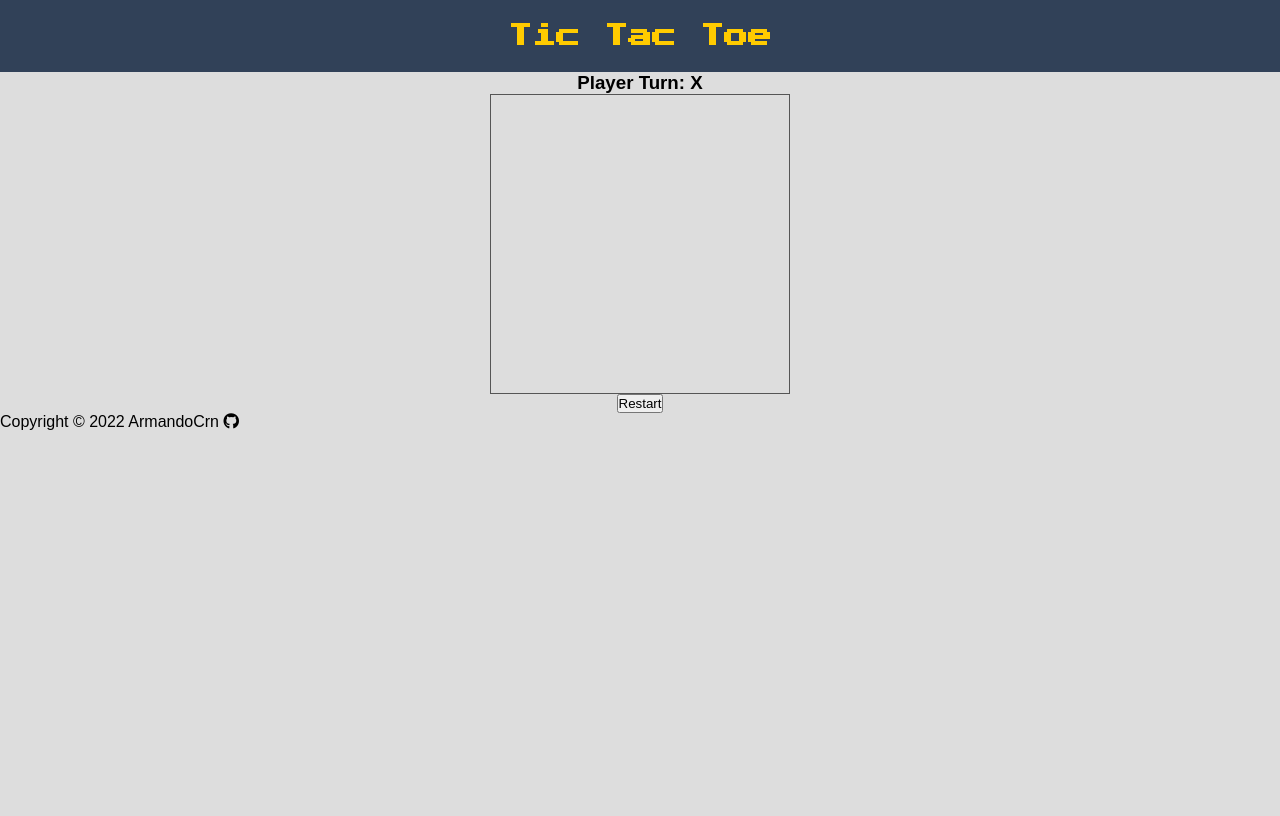
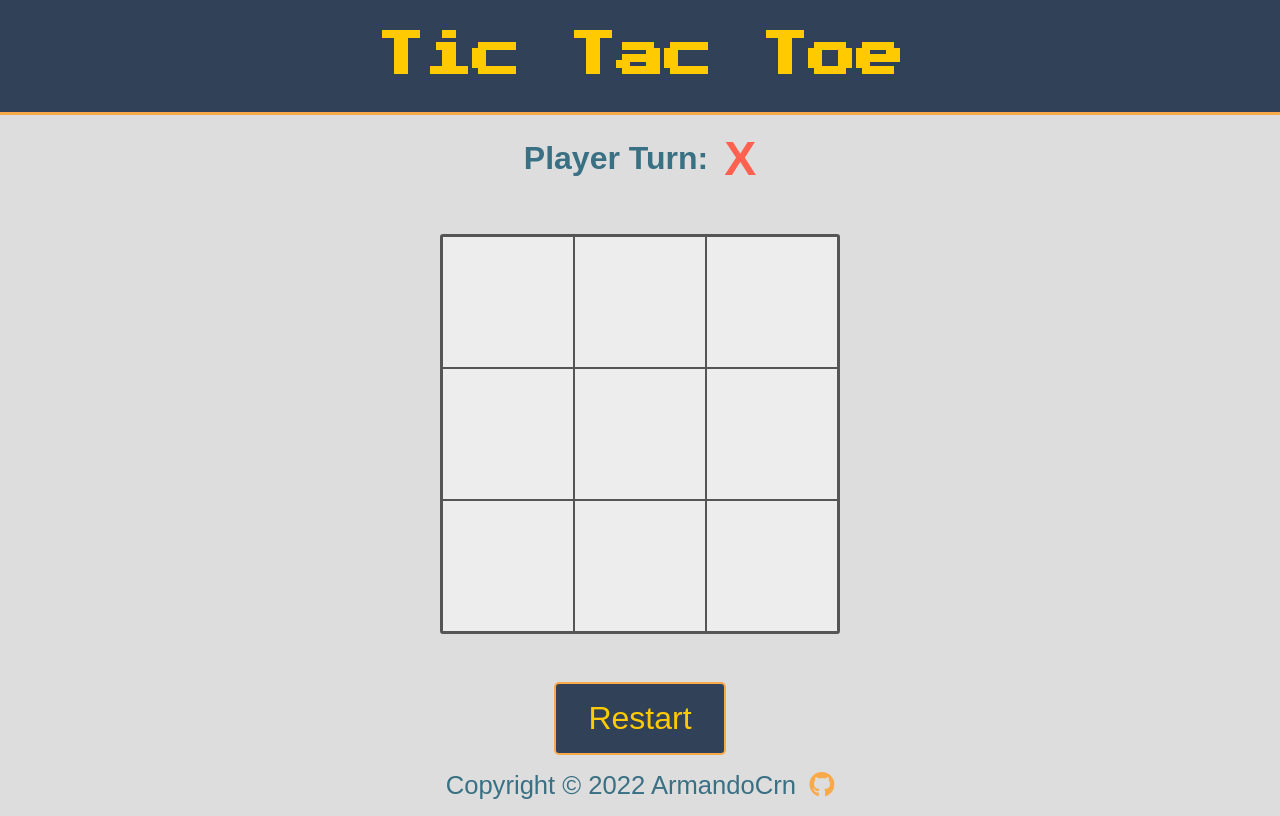
Before and after one commit to ArmandoCrn/tic-tac-toe, a plain HTML site: page index.html in a window 1280 px wide. Drawn offline with Linux system fonts and the light colour scheme; a web font is replaced by a local one.

Commit message:
HTML, CSS done

```diff
--- a/index.html
+++ b/index.html
@@ -7,7 +7,7 @@
     <title>Tic-Tac-Toe</title>
 
     <!-- Icon -->
-    <!-- FIXME: <link rel="icon" href="img/"> -->
+    <link rel="icon" href="img/cross.svg" />
 
     <!-- CSS -->
     <link rel="stylesheet" href="style.css" />
@@ -45,7 +45,7 @@
       </header>
 
       <main>
-        <h3 id="text-message">Player Turn: <span class="turn">X</span></h3>
+        <h3 id="text-message">Player Turn: <span class="turn x">X</span></h3>
 
         <div class="gameboard">
           <!---->
@@ -62,7 +62,7 @@
           <div class="field" data-index="8"></div>
         </div>
 
-        <button>Restart</button>
+        <button id="restart">Restart</button>
       </main>
 
       <footer>
--- a/style.css
+++ b/style.css
@@ -1,11 +1,15 @@
 :root {
+  --body-bg: #ddd;
+  --body-color: #397083;
   --header-bg: #314158;
   --header-color: #ffcb00;
-  --player-color: #0c3a4a;
+  --header-border: #f8aa4b;
+  --field-bg: #ededee;
+  --field-hover: #e6e6e6;
+  --btn-hover: #314158eb;
+  --btn-click: #314158e6;
   --o: #54d2d2;
   --x: #ff6150;
-  --body-bg: #ddd;
-  --field-bg: #ededee;
   --border: #555;
   --shadow: 0px 1px 4px rgba(0, 0, 0, 0.16);
 
@@ -30,8 +34,7 @@
   --click-blue: #768ba8;
   --palette-bg: #ebf1f4;
   --palette-1: #072448;
-  --palette-3: #ffcb00;
-  --palette-4: #f8aa4b; */
+  --palette-3: #ffcb00; */
 }
 
 /*========
@@ -51,7 +54,6 @@ html {
 }
 
 body {
-  /* TODO: */
   background-color: var(--body-bg);
 }
 
@@ -66,6 +68,7 @@ a {
 
 body {
   font-family: "Signika Negative", sans-serif;
+  color: var(--body-color);
 }
 
 header {
@@ -77,34 +80,160 @@ h1 {
   font-size: 1.5rem;
 }
 
+#text-message {
+  font-size: 1.5rem;
+}
+
+.turn {
+  font-size: 2.4rem;
+}
+
+.x {
+  color: var(--x);
+}
+
+.o {
+  color: var(--o);
+}
+
+#restart {
+  color: var(--header-color);
+  font-size: 2rem;
+  font-family: inherit;
+}
+
+footer {
+  font-size: 1.2rem;
+}
+
+footer a {
+  color: var(--header-border);
+}
+
 /*==========
   SPECIFIC
 ==========*/
+.content {
+  display: flex;
+  flex-direction: column;
+  min-height: 100vh;
+}
+
 /*|-- Header --|*/
 header {
   background-color: var(--header-bg);
   padding: 1.5rem 1rem;
   text-align: center;
+  border-bottom: 3px solid var(--header-border);
 }
 
 /*|-- Main --|*/
 main {
+  margin-top: 2rem;
   display: flex;
   flex-direction: column;
   justify-content: center;
   align-items: center;
+  gap: 3rem;
+}
+
+#text-message {
+  display: flex;
+  align-items: center;
+  gap: 1rem;
 }
 
 .gameboard {
   width: 300px;
   height: 300px;
+  border: 2px solid var(--border);
+  border-radius: 3px;
+  display: grid;
+  grid-template-columns: repeat(3, 1fr);
+  grid-template-rows: repeat(3, 1fr);
+}
+
+.field {
+  background-color: var(--field-bg);
   border: 1px solid var(--border);
+}
+
+.field,
+#restart {
+  cursor: pointer;
+}
+
+.field:hover {
+  background-color: var(--field-hover);
+}
+
+#restart {
+  padding: 1rem 2rem;
+  background-color: var(--header-bg);
+  border: 2px solid var(--header-border);
+  border-radius: 5px;
+}
+
+#restart:hover {
+  background-color: var(--btn-hover);
+}
+
+#restart:active {
+  background-color: var(--btn-click);
+}
+
+/*|-- Footer --|*/
+footer {
+  margin-top: auto;
+  text-align: center;
+  padding-block: 1rem;
+}
+
+.fa-github {
+  margin-left: 0.4rem;
+  transition: transform 0.2s ease-in-out;
+}
+
+.fa-github:hover {
+  transform: scale(1.1) translateY(-5px);
 }
 
 /*==============
   MEDIA QUERIES
 ==============*/
-/*
-TODO: ingrandisci l'header
-TODO: ingrandisci la gameboard. 400x400
-*/
+@media screen and (min-width: 500px) {
+  header {
+    padding: 2rem 1rem;
+  }
+
+  h1 {
+    font-size: 2.4rem;
+  }
+
+  main {
+    margin-top: 1rem;
+  }
+
+  #text-message {
+    font-size: 2rem;
+  }
+
+  .turn {
+    font-size: 3rem;
+  }
+
+  .gameboard {
+    width: 400px;
+    height: 400px;
+  }
+
+  footer {
+    font-size: 1.6rem;
+  }
+}
+
+@media screen and (min-width: 1000px) {
+  h1 {
+    font-size: 3rem;
+  }
+}
```
Also changed, not shown: img/cross.svg (added).
